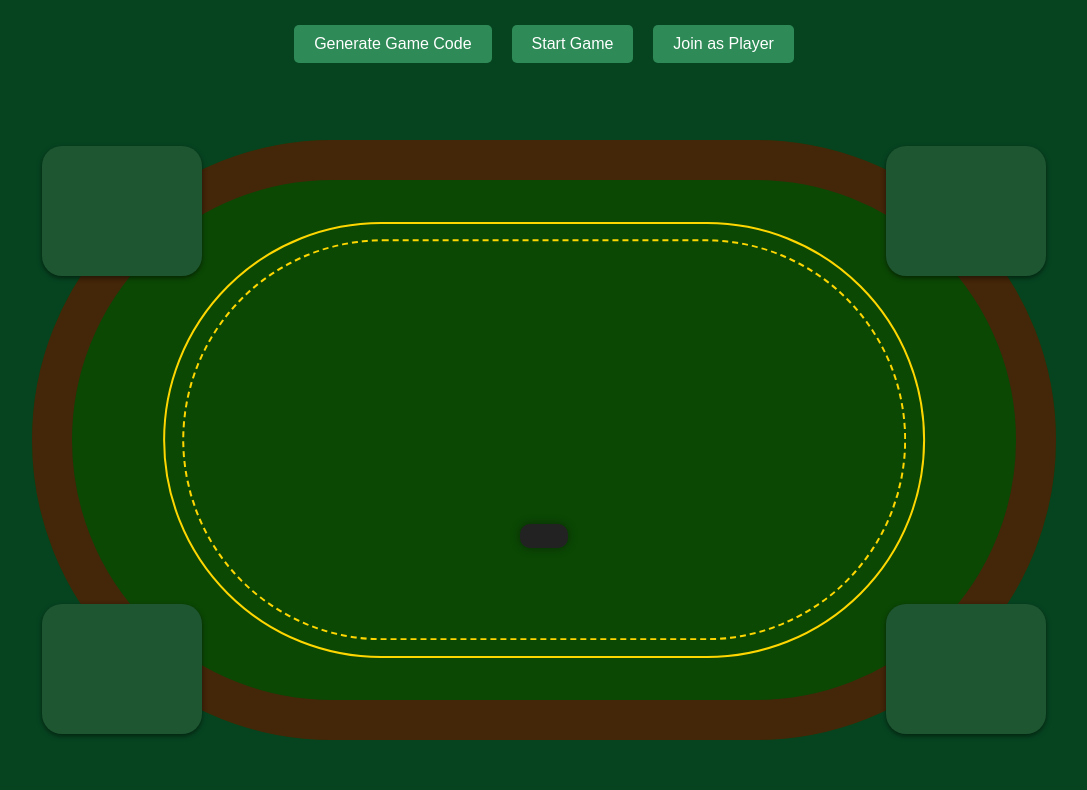
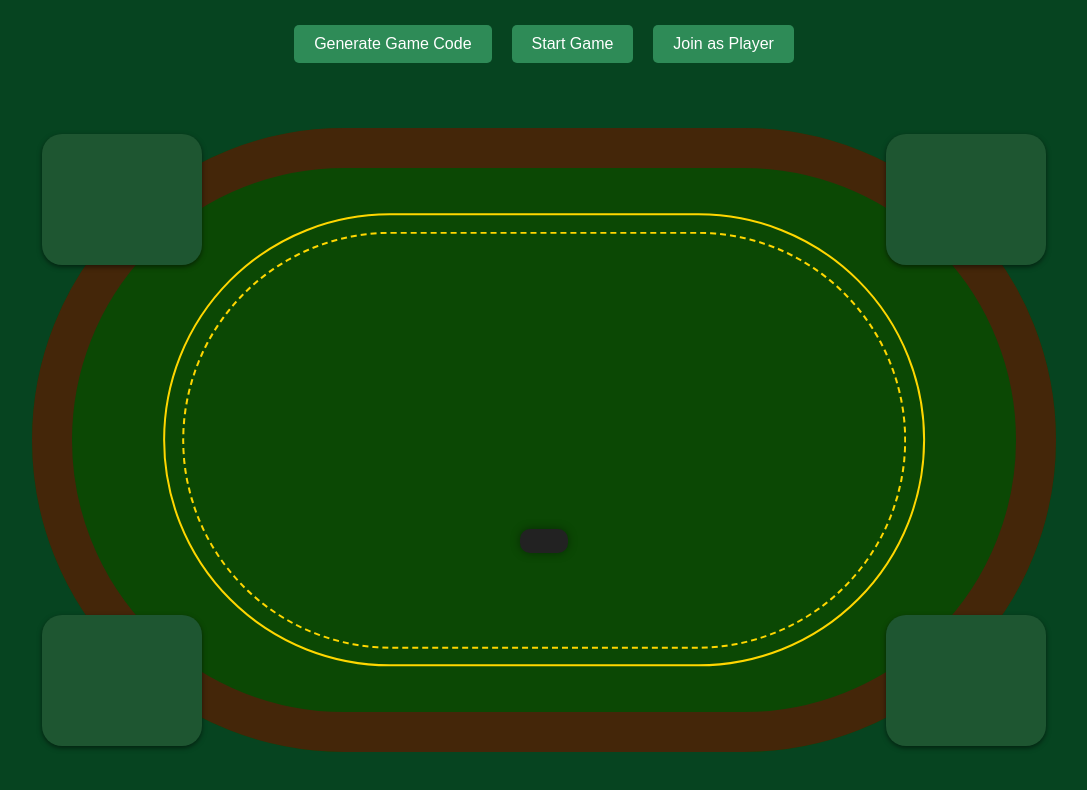
Before and after one commit to liamboopbeep/poker_app, a website: page public/table.html in a window 1280 px wide. Shown: the whole page, without its empty margins (96-1183 px from the left). Drawn offline with nearby package versions, Linux system fonts and the light colour scheme; no server answers.

Commit message:
table size

```diff
--- a/public/tablestyles.css
+++ b/public/tablestyles.css
@@ -37,7 +37,7 @@ button:hover {
 #tableContainer {
   position: absolute;
   width: 80%;
-  height: 75%;
+  height: 78%;
   top: 55%;
   left: 50%;
   transform: translate(-50%, -50%);
```
